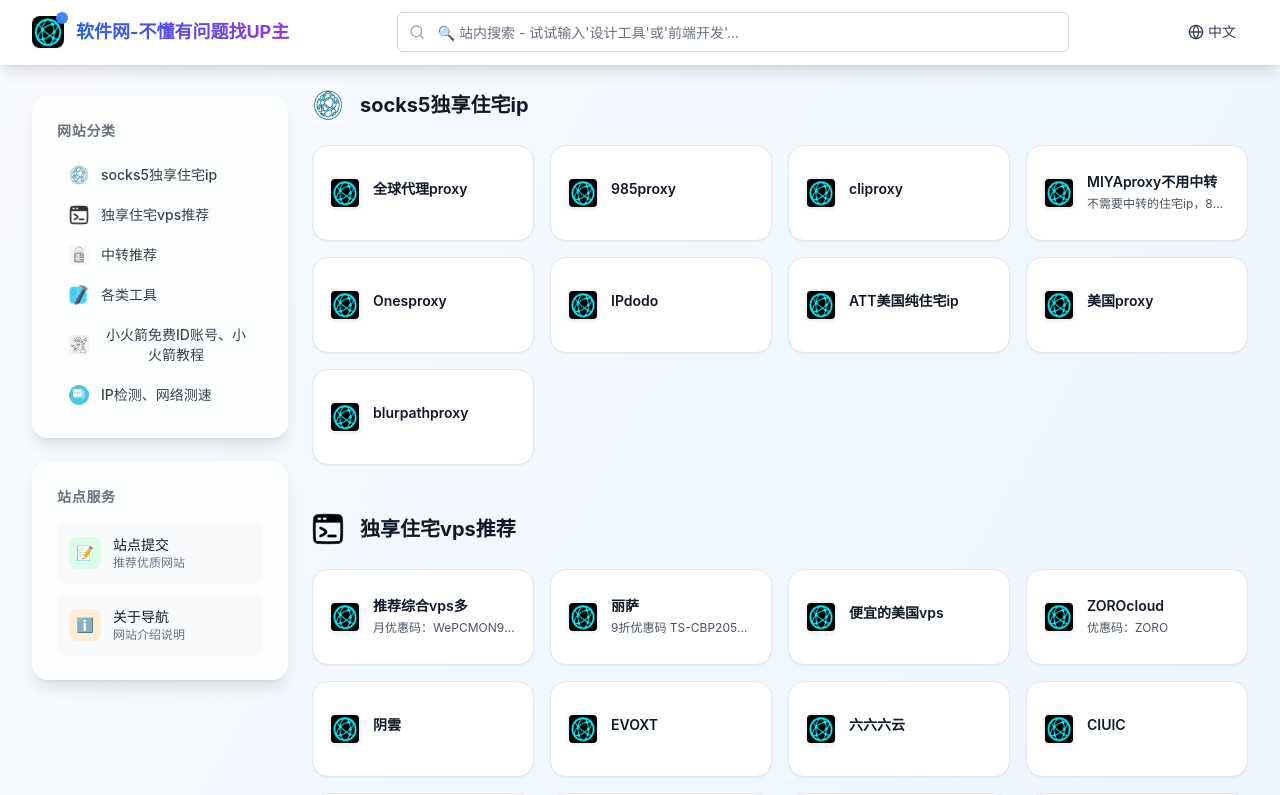
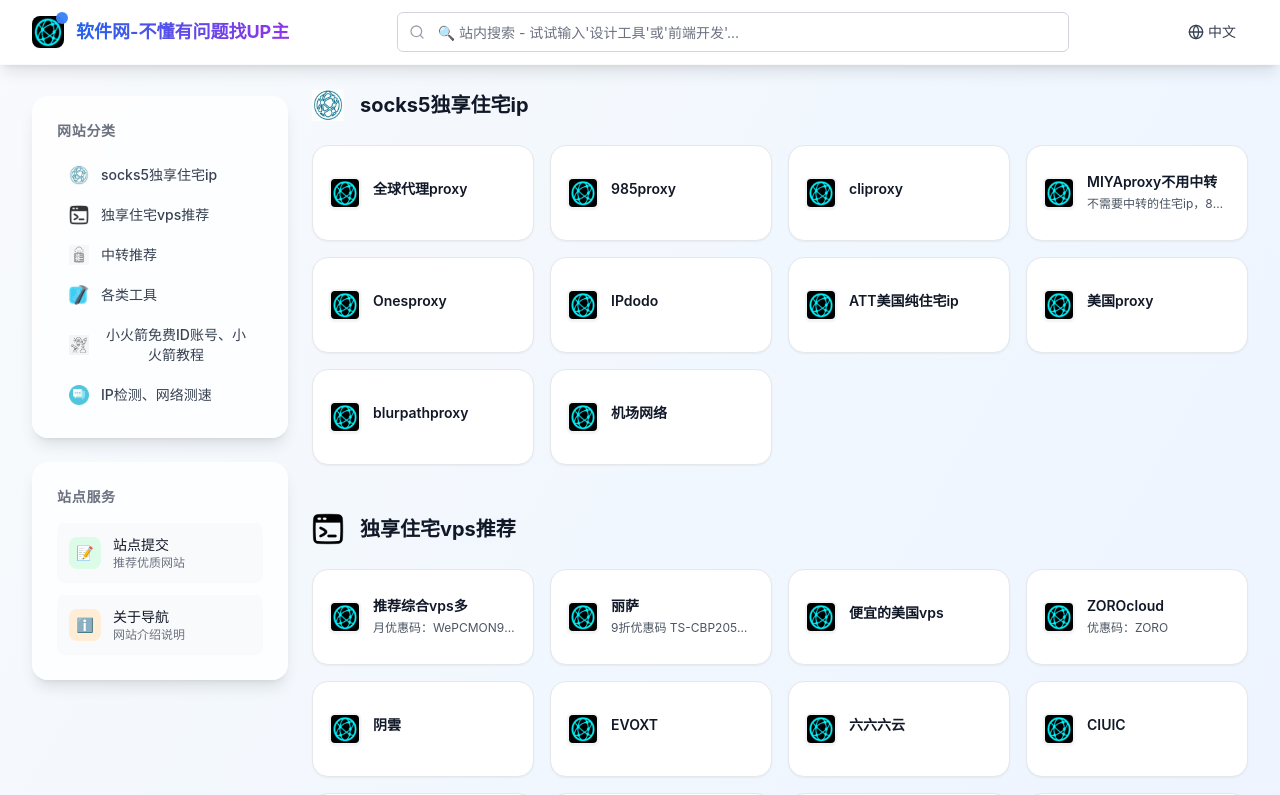
Before and after one commit to h1151449095/xhd111, a React (Vite) app: page / in a window 1280 px wide. Shown: the top 795 px of the page. Built offline with nearby package versions, Linux system fonts and the light colour scheme.

Commit message:
🔧 Auto-update website config via EdgeOne Functions

```diff
--- a/src/websiteData.js
+++ b/src/websiteData.js
@@ -1,4 +1,4 @@
-// 网站数据 - 通过管理后台更新于 2026/2/1 11:30:24
+// 网站数据 - 通过管理后台更新于 2026/2/2 11:06:08
 
 // 站点配置
 export const siteConfig = {
@@ -92,6 +92,15 @@
     "category": "category_1769885618545",
     "tags": [],
     "icon": "/assets/logo.png"
+  },
+  {
+    "id": 1770001566871,
+    "name": "机场网络",
+    "description": "",
+    "url": "https://bk.wjnba.eu.org/",
+    "category": "category_1769885618545",
+    "tags": [],
+    "icon": "https://icon.nbvil.com/favicon?url=bk.wjnba.eu.org"
   },
   {
     "id": 1769886107176,
@@ -513,5 +522,5 @@
   totalSites: websiteData.length,
   totalCategories: categories.length,
   totalTags: [...new Set(websiteData.flatMap(site => site.tags || []))].length,
-  lastUpdated: "2026-02-01"
+  lastUpdated: "2026-02-02"
 };
```
